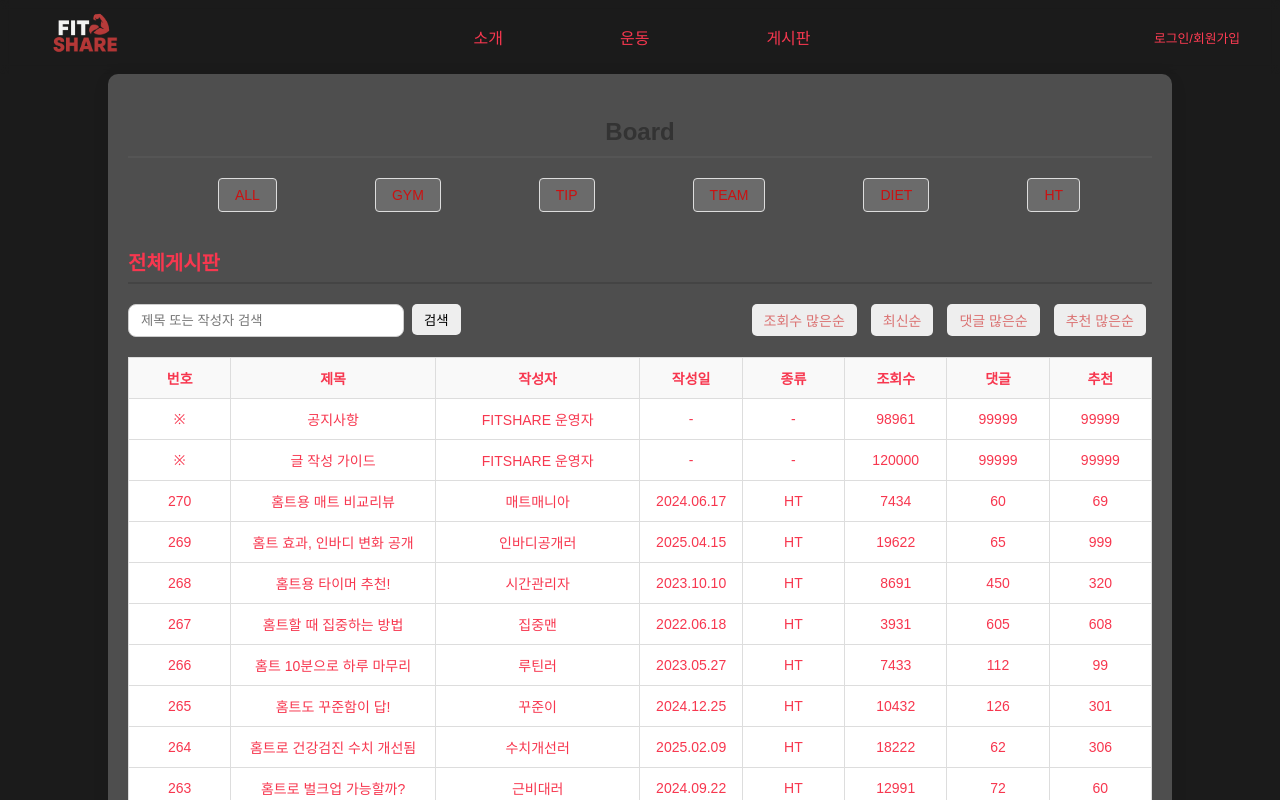
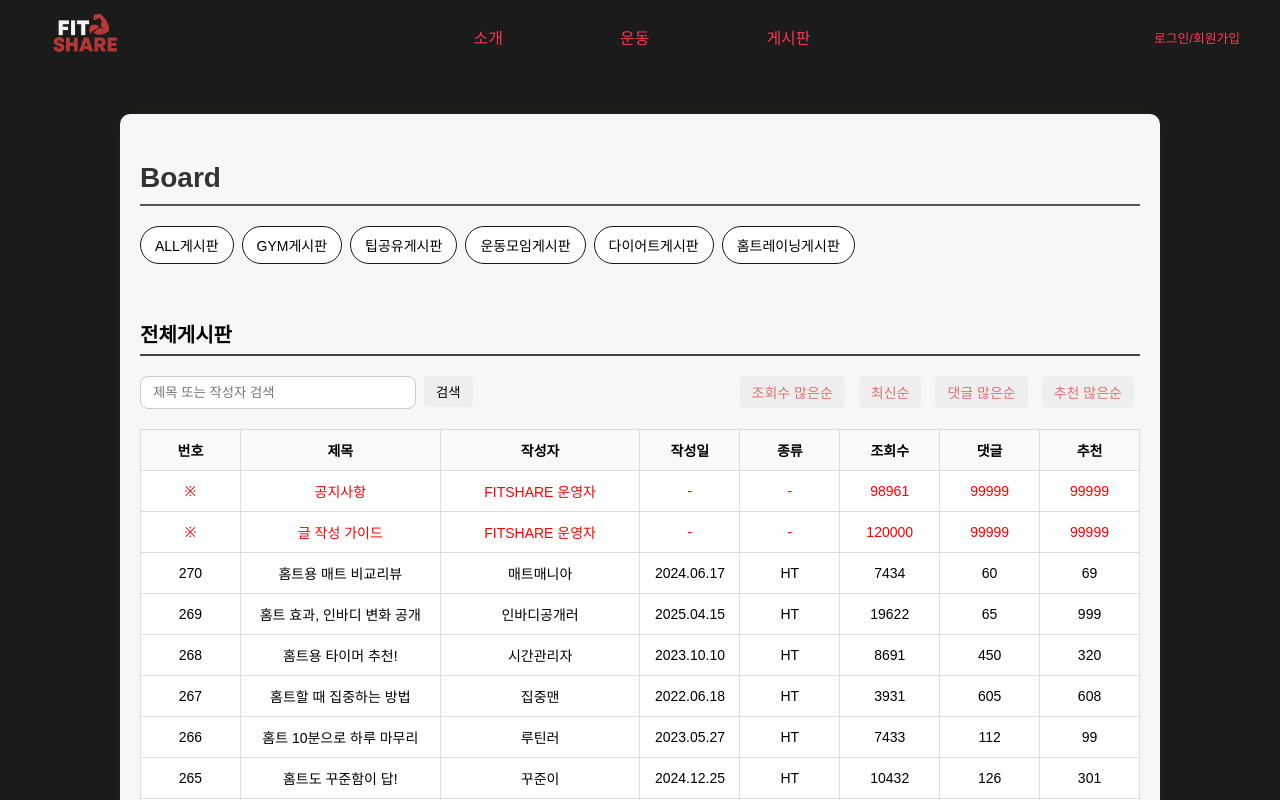
Before and after one commit to kang162002/fitshare, a React (Create React App) app: page /Board_all in a window 1280 px wide. Shown: the top 800 px of the page. Built offline with nearby package versions, Linux system fonts and the light colour scheme.

Commit message:
게시판 클릭시 게시글 나오는 기능, 댓글 추가 기능, css 수정

```diff
--- a/src/board/Board_all.css
+++ b/src/board/Board_all.css
@@ -4,9 +4,14 @@
     margin: 40px auto;
     padding: 20px;
     font-family: 'Noto Sans KR', sans-serif;
-    background-color: #fdfdfd;
+    background-color: #f8f7f7;
     border-radius: 10px;
-    box-shadow: 0 4px 20px rgba(0, 0, 0, 0.05);
+    box-shadow: 0 4px 20px rgba(201, 198, 15, 0.05);
+    color: black;
+}
+
+.board-font-red{
+    color: red;
 }
 
 /* 상단 제목 */
@@ -26,24 +31,27 @@
     margin-bottom: 20px;
 }
 
-.board-nav button {
+.board-nav>button {
     padding: 8px 14px;
-    border: 1px solid #ccc;
-    background-color: white;
+    border: 1px solid #181818;
+    background-color: rgb(255, 255, 255);
     border-radius: 20px;
+    color: rgb(0, 0, 0);
     cursor: pointer;
     font-size: 14px;
     transition: all 0.2s ease;
 }
 
-.board-nav>button:hover {
-    background-color: #3f3f3f;
-    border-color: #ffffff;
+.board-nav>button:hover{
+    background-color: #fc6d6d;
     color: white;
+    border: none;
+
 }
 
 .board-nav>button:focus {
-    background-color: rgb(255, 100, 100);
+    background-color: rgb(255, 61, 61);
+    color: white;
 }
 
 /* 게시글 정렬 버튼 */
@@ -57,48 +65,12 @@
 }
 
 .board-outer button:hover {
-    background-color: #ff8686;
+    background-color: #fc6d6d;
     color: white;
 }
 .board-outer button:focus{
 
-    background-color: rgb(252, 89, 89);
-}
-
-/* 게시글 리스트 테이블 */
-.board-body {
-    width: 100%;
-    max-width: 1024px;
-    margin: 0 auto;
-    padding: 20px;
-    background: rgb(78, 78, 78);
-}
-
-.board-header h3 {
-    font-size: 24px;
-    margin-bottom: 20px;
-    text-align: center;
-}
-
-.board-nav {
-    display: flex;
-    gap: 8px;
-    margin-bottom: 0px;
-}
-
-.board-nav button {
-    padding: 8px 16px;
-    background-color: rgba(192, 192, 192, 0.253);
-    border: 1px solid #ddd;
-    cursor: pointer;
-    border-radius: 4px;
-    margin-left: 90px;
-    color: rgba(206, 15, 15, 0.973);
-}
-
-.board-nav button:hover {
-    background-color: #e2e8f0;
-    border-color: #a0aec0;
+    background-color: rgb(194, 38, 38);
 }
 
 .board-search {
@@ -138,39 +110,7 @@
     cursor: pointer;
 }
 
-/* 페이지네이션 *
-.board-pagination {
-    margin-top: 20px;
-    display: flex;
-    justify-content: center;
-    gap: 6px;
-    flex-wrap: wrap;
-}
-
-.board-pagination button {
-    width: 36px;
-    height: 36px;
-    border: none;
-    border-radius: 6px;
-    background-color: #e0e0e0;
-    color: white;
-    cursor: pointer;
-    font-size: 14px;
-}
-
-.board-pagination button.active {
-    background-color: #444;
-    color: #fff;
-}
-
-.board-pagination button:disabled {
-    background-color: #eee;
-    color: #999;
-    cursor: default;
-}
-
-/* 글쓰기 버튼 */
-.board-outer>button {
+.board-outer>button {   /*********************/
     display: block;
     margin: 30px auto 0;
     padding: 12px 20px;
@@ -182,12 +122,12 @@
     transition: background-color 0.2s ease;
 }
 
-.board-outer>button:hover {
+.board-outer>button:hover { /*********************/
     background-color: #000000;
 }
 
 tr>td:hover{
-    background-color: rgb(255, 186, 186);
+    background-color: #fc6d6d;
     color: white;
 }
 /*
--- a/src/board/Board_all.js
+++ b/src/board/Board_all.js
@@ -9,6 +9,7 @@ import TeamPostModal from './TeamPostModal';
 import DietPostModal from './DietPostModal';
 import HtPostModal from './HtPostModal';
 import { useLocation } from 'react-router';
+import PostModal from './PostModal';
 
 
 
@@ -29,6 +30,8 @@ export default function Board_all({posts, setPosts}) {
     const [ showTeamModal, setShowTeamModal ] = useState(false);
     const [ showDietModal, setShowDietModal ] = useState(false);
     const [ showHtModal, setShowHtModal ] = useState(false);
+    const [ showPostModal, setShowPostModal ] = useState(false);
+
     const location = useLocation();
     // const [posts, setPosts] = useState(allPosts.all);
 
@@ -104,12 +107,12 @@ export default function Board_all({posts, setPosts}) {
             </div>
 
             <div className='board-nav'>
-                <button onClick={() => setSelectedBoard("all")}>ALL</button>
-                <button onClick={() => setSelectedBoard("gym")}>GYM</button>
-                <button onClick={() => setSelectedBoard("tips")}>TIP</button>
-                <button onClick={() => setSelectedBoard("sports")}>TEAM</button>
-                <button onClick={() => setSelectedBoard("diet")}>DIET</button>
-                <button onClick={() => setSelectedBoard("ht")}>HT</button>
+                <button onClick={() => setSelectedBoard("all")}>ALL게시판</button>
+                <button onClick={() => setSelectedBoard("gym")}>GYM게시판</button>
+                <button onClick={() => setSelectedBoard("tips")}>팁공유게시판</button>
+                <button onClick={() => setSelectedBoard("sports")}>운동모임게시판</button>
+                <button onClick={() => setSelectedBoard("diet")}>다이어트게시판</button>
+                <button onClick={() => setSelectedBoard("ht")}>홈트레이닝게시판</button>
             </div>
 
             <div className='board-outer'>
@@ -176,7 +179,7 @@ export default function Board_all({posts, setPosts}) {
                         </tr>
                     </thead>
                     <tbody>
-                        <tr>
+                        <tr className='board-font-red'>
                             <td>※</td>
                             <td>공지사항</td>
                             <td>FITSHARE 운영자</td>
@@ -186,7 +189,7 @@ export default function Board_all({posts, setPosts}) {
                             <td>99999</td>
                             <td>99999</td>
                         </tr>
-                        <tr>
+                        <tr className='board-font-red'>
                             <td>※</td>
                             <td>글 작성 가이드</td>
                             <td>FITSHARE 운영자</td>
@@ -215,6 +218,9 @@ export default function Board_all({posts, setPosts}) {
                                     setShowDietModal(true);
                                 } else if (post.id === 5) {
                                     setShowHtModal(true);
+                                } else {
+                                    setSelectedPost(post);
+                                    setShowPostModal(true);
                                 }
 
 
@@ -261,6 +267,10 @@ export default function Board_all({posts, setPosts}) {
                     {showHtModal && (
                         <HtPostModal closeModal={() => setShowHtModal(false)} />
                     )}
+
+                    {showPostModal && (
+                        <PostModal closeModal={()=> setShowPostModal(false)} post = {selectedPost}/>
+                    )}
                 </table>
 
 
--- /dev/null
+++ b/src/board/PostModal.js
@@ -0,0 +1,82 @@
+import React, {useState, useEffect} from "react";
+import "./GymPostModal.css";
+
+function PostModal({ closeModal ,post }) {
+        const [views, setViews] = useState(post.views-1);
+        const [likes, setLikes] = useState(post.likes);
+        const [liked, setLiked] = useState(false);
+        const [comments, setComments] = useState([]);
+        const [commentInput, setCommentInput] = useState("");
+
+        useEffect(() => {
+            setViews((prev) => prev +1);
+
+            const savedComments = localStorage.getItem(post.id +"PostComment");
+            if(savedComments) {
+                setComments(JSON.parse(savedComments));
+            }
+        }, []);
+
+        const handleLike = () => {
+            setLiked(!liked);
+            setLikes((prev) => liked ? prev -1 : prev +1);
+        };
+
+        const addComment = () => {
+            if (commentInput.trim() === "") return;
+            const newComments = [...comments, {id:Date.now(), text: commentInput}];
+            setComments(newComments);
+            setCommentInput("");
+            localStorage.setItem(post.id +"PostComment", JSON.stringify(newComments));
+        };
+
+        return (
+            <div className="gym-modal-fullscreen" onClick={closeModal}>
+                <div className="gym-modal-box" onClick={(e) => e.stopPropagation()}>
+                    <div className="gym-modal-header">
+                        <h1 className="gym-modal-title">{post.title}</h1>
+                        <button className="gym-modal-close-button" onClick={closeModal}>X</button>
+                    </div>
+
+                    <div style={{ padding: "0 20px", fontSize: "0.9rem", color: "#555", marginBottom: "10px" }}>
+                        <span>작성자: <strong>{post.writer}</strong></span> |{" "}
+                        <span>작성일: {post.date}</span>
+                        <span>조회수: {views}</span> |{" "}
+                        <span style={{ cursor: "pointer" }} onClick={handleLike}>
+                            ❤️ {likes}
+                        </span>
+                    </div>
+
+                    <div className="gym-modal-body post-style-body">
+                        <p className="gym-intro" style={{marginBottom:"30px", fontsize:"1rem"}}>
+                            {post.content}
+                        </p>
+
+                        <div style={{ marginTop: "30px" }}>
+                            <h3>💬 댓글</h3>
+                                <input
+                                type="text"
+                                placeholder="댓글을 입력하세요"
+                                value={commentInput}
+                                onChange={(e) => setCommentInput(e.target.value)}
+                                onKeyDown={(e)=>{
+                                    if(e.key === "Enter") {
+                                        addComment();
+                                    }
+                                }}
+                                style={{ width: "80%", marginRight: "10px", padding: "8px" }}
+                                />
+                                <button onClick={addComment}>댓글 추가</button>
+                                <ul style={{ marginTop: "15px", paddingLeft: "20px" }}>
+                                {comments.map((c) => (
+                                    <li key={c.id}>- {c.text}</li>
+                                ))}
+                            </ul>
+                        </div>
+                    </div>
+                </div>
+            </div>
+        );
+    }
+
+export default PostModal;
```
